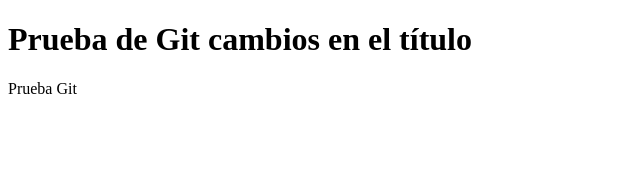
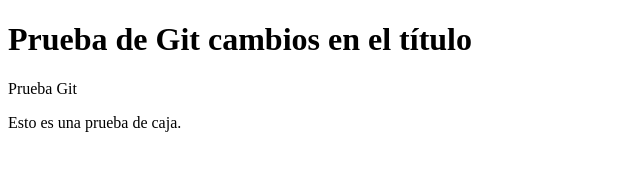
Before and after one commit to mrpintos/PRY-PRUEBA1_UDEMY, a plain HTML site: page index.html in a window 1280 px wide. Shown: the whole page, without its empty margins (0-640 px from the left). Drawn offline with Linux system fonts and the light colour scheme.

Commit message:
Nuevo desarrollo

```diff
--- a/index.html
+++ b/index.html
@@ -8,5 +8,8 @@
 <body>
     <h1>Prueba de Git cambios en el título</h1>
     <p>Prueba Git</p>
+    <div>
+        <p>Esto es una prueba de caja.</p>
+    </div>
 </body>
 </html>
```
